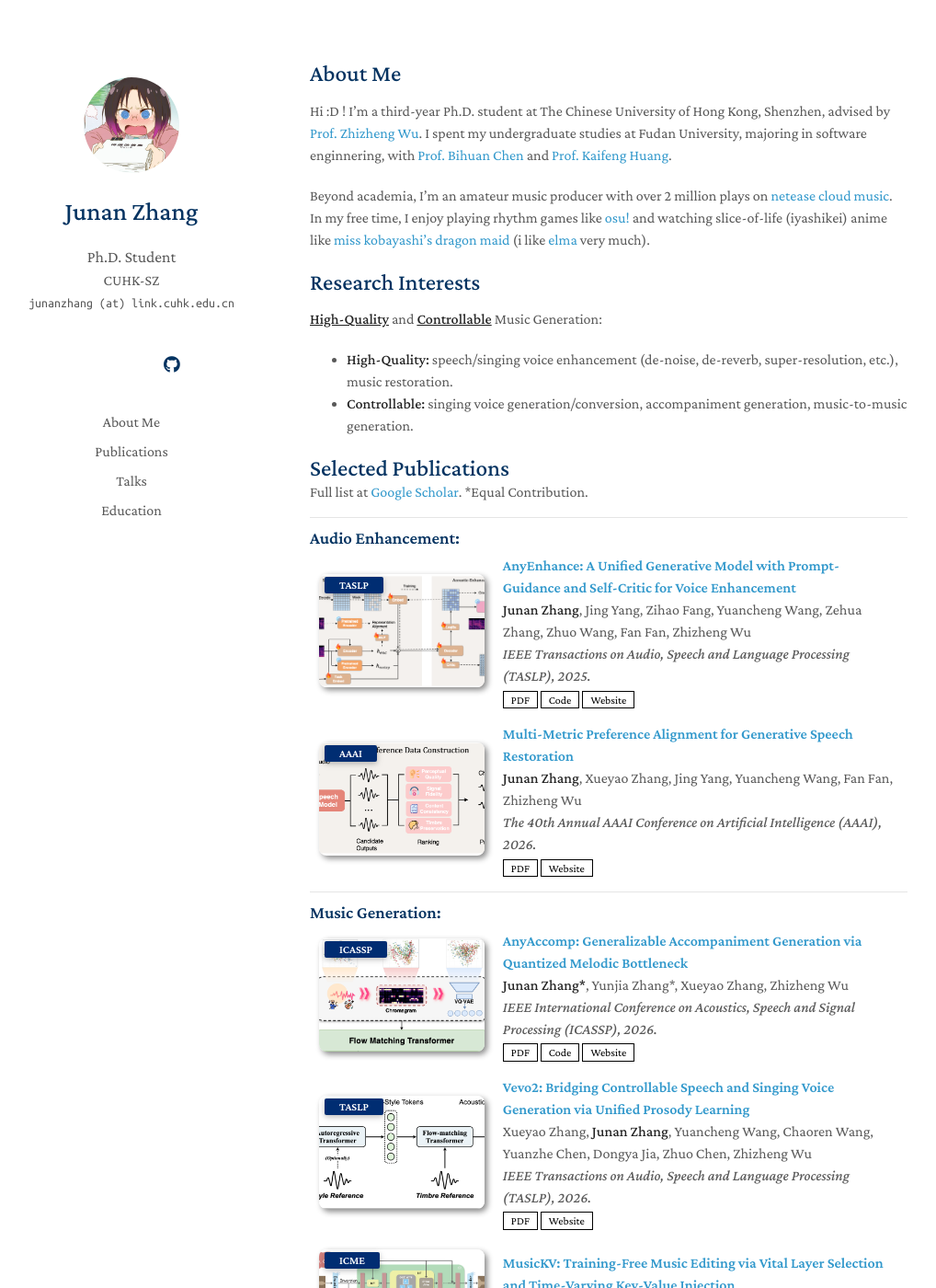
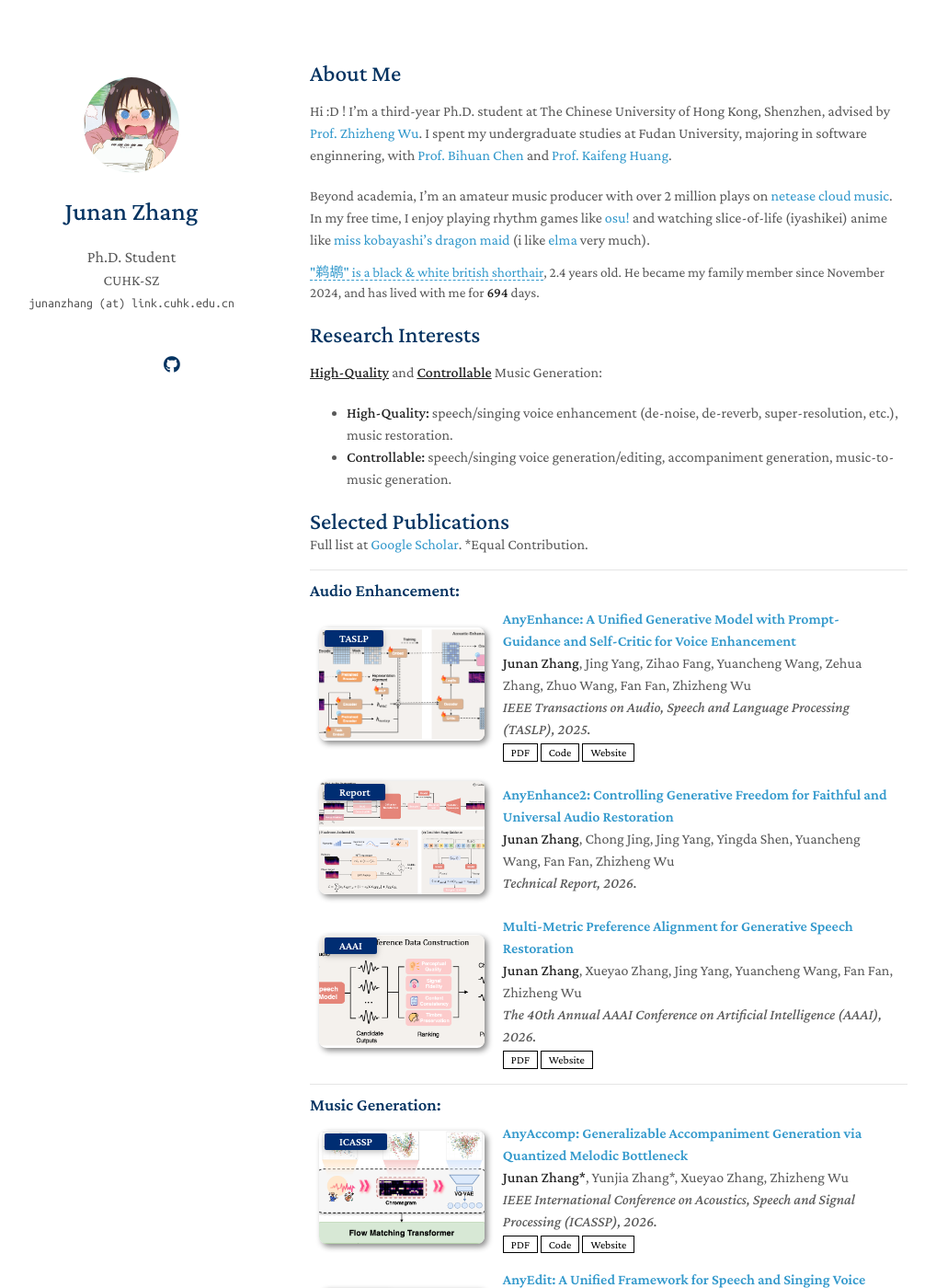
Before and after one commit to viewfinder-annn/viewfinder-annn.github.io, a Jekyll site: the page built from index.md, in a window 1280 px wide and 1400 px high. Shown: the whole window at 92% size, without its empty margins (133-1151 px from the left). Built offline with Jekyll 4.4.1, drawn with Linux system fonts in a browser that asks for light colours; a style sheet for code colours, icons or effects is not loaded; some of the changed text lies outside the part shown.

Commit message:
20260930

```diff
--- a/_data/publications.yml
+++ b/_data/publications.yml
@@ -7,6 +7,12 @@ audio_enhancement:
     page: https://amphionspace.github.io/anyenhance
     code: https://github.com/viewfinder-annn/AnyEnhance-v1
     image: ./assets/img/anyenhance.png
+
+  - title: "AnyEnhance2: Controlling Generative Freedom for Faithful and Universal Audio Restoration"
+    authors: <strong>Junan Zhang</strong>, Chong Jing, Jing Yang, Yingda Shen, Yuancheng Wang, Fan Fan, Zhizheng Wu
+    conference_short: Report
+    conference: Technical Report, 2026.
+    image: ./assets/img/anyenhance2.png
 
   - title: "Multi-Metric Preference Alignment for Generative Speech Restoration"
     authors: <strong>Junan Zhang</strong>, Xueyao Zhang, Jing Yang, Yuancheng Wang, Fan Fan, Zhizheng Wu
@@ -25,6 +31,13 @@ music_generation:
     page: https://anyaccomp.github.io
     code: https://github.com/AmphionTeam/AnyAccomp
     image: ./assets/img/anyaccomp.png
+
+  - title: "AnyEdit: A Unified Framework for Speech and Singing Voice Editing with Real-World Environmental Consistency"
+    authors: Yunjia Zhang*, <strong>Junan Zhang*</strong>, Jing Yang*, Xueyao Zhang, Fan Fan, Zhizheng Wu
+    conference_short: NeurIPS
+    conference: Annual Conference on Neural Information Processing Systems (NeurIPS), 2026.
+    page: https://any-edit.github.io/
+    image: ./assets/img/anyedit.png
 
   - title: "Vevo2: Bridging Controllable Speech and Singing Voice Generation via Unified Prosody Learning"
     authors: Xueyao Zhang, <strong>Junan Zhang</strong>, Yuancheng Wang, Chaoren Wang, Yuanzhe Chen, Dongya Jia, Zhuo Chen, Zhizheng Wu
--- a/_includes/news.md
+++ b/_includes/news.md
@@ -1,5 +1,7 @@
 ## News {#news}
 
+- **[Sep. 2026]** 1 paper accepted to NeurIPS 2026: [AnyEdit])!
+- **[Aug. 2026]** 1 paper accepted to ISMIR 2026: [DDSynth-RL](https://arxiv.org/abs/2608.03032)!
 - **[Mar. 2026]** 2 papers accepted to ICME 2026: [MusicKV]() and [FMPP]()!
 - **[Mar. 2026]** our paper [Vevo2](https://arxiv.org/abs/2508.16332) is accepted to TASLP 2026!
 - **[Jan. 2026]** our paper [AnyAccomp](https://arxiv.org/abs/2509.14052) is accepted to ICASSP 2026!
--- a/_includes/services.md
+++ b/_includes/services.md
@@ -9,13 +9,20 @@
 <h4 style="margin:0 10px 0;">Conference Reviewers</h4>
 
 <ul style="margin:0 0 5px;">
-<a href="https://interspeech2026.org/">Interspeech 2026</a>, <a href="https://2026.ieeeicassp.org/">IEEE ICASSP 2026</a>, <a href="https://m-a-p.ai/LLM4Music/">LLM4Music @ ISMIR 2025</a>
+  <li>NeurIPS: <a href="https://neurips.cc/Conferences/2026">2026</a></li>
+  <li>ICLR: <a href="https://iclr.cc/Conferences/2027">2027</a></li>
+  <li>AAAI: <a href="https://aaai.org/conference/aaai/aaai-27/">2027</a></li>
+  <li>Interspeech: <a href="https://interspeech2026.org/">2026</a></li>
+  <li>ICASSP: <a href="https://2026.ieeeicassp.org/">2026</a>, <a href="https://2027.ieeeicassp.org/">2027</a></li>
+  <li>ISMIR: <a href="https://m-a-p.ai/LLM4Music/">2025</a>, <a href="https://ismir2026.ismir.net/">2026</a></li>
+  <li>IEEE SLT: <a href="https://attend.ieee.org/slt-2026/">2026</a></li>
+  <!-- <li>LLM4Music @ ISMIR:  -->
 </ul>
 
 <h4 style="margin:0 10px 0;">Journal Reviewers</h4>
 
 <ul style="margin:0 0 5px;">
-<a href="https://ieeexplore.ieee.org/xpl/RecentIssue.jsp?punumber=10723155">IEEE TASLP</a>, <a href="https://ieeexplore.ieee.org/xpl/RecentIssue.jsp?punumber=97">IEEE SPL</a>
+<a href="https://ieeexplore.ieee.org/xpl/RecentIssue.jsp?punumber=34">IEEE TPAMI</a>, <a href="https://ieeexplore.ieee.org/xpl/RecentIssue.jsp?punumber=10723155">IEEE TASLP</a>, <a href="https://ieeexplore.ieee.org/xpl/RecentIssue.jsp?punumber=83">IEEE TIP</a>, <a href="https://ieeexplore.ieee.org/xpl/RecentIssue.jsp?punumber=97">IEEE SPL</a>
 </ul>
 
 
--- a/_layouts/homepage.html
+++ b/_layouts/homepage.html
@@ -33,6 +33,11 @@
     <link rel="stylesheet" href="./assets/css/style-no-dark-mode.css">
     <link rel="stylesheet" href="./assets/css/publications-no-dark-mode.css">
     {% endif %}
+    <style>
+      a.tihu-link { position: relative; border-bottom: 1px dashed currentColor; text-decoration: none; }
+      a.tihu-link img { display: none; position: absolute; left: 0; bottom: 1.4em; width: 360px; height: auto; border-radius: 8px; box-shadow: 0 4px 16px rgba(0,0,0,.25); z-index: 20; }
+      a.tihu-link:hover img { display: block; }
+    </style>
 
   </head>
   <body>
@@ -90,15 +95,6 @@
         </a>
         {% endif %}
         </div>
-        <br>
-
-        <nav style="margin-top: 0.5em; text-align: center;">
-          <a href="#about-me" style="text-decoration: none; color: inherit; display: block; margin-bottom: 0.5em;">About Me</a>
-          <!-- <a href="#news" style="text-decoration: none; color: inherit; display: block; margin-bottom: 0.5em;">News</a> -->
-          <a href="#publications" style="text-decoration: none; color: inherit; display: block; margin-bottom: 0.5em;">Publications</a>
-          <a href="#talks" style="text-decoration: none; color: inherit; display: block; margin-bottom: 0.5em;">Talks</a>
-          <a href="#education" style="text-decoration: none; color: inherit; display: block; margin-bottom: 0.5em;">Education</a>
-        </nav>
 
       </header>
       <section>
--- a/index.md
+++ b/index.md
@@ -4,41 +4,41 @@ layout: homepage
 
 ## About Me {#about-me}
 
-{% assign current_year = site.time | date: '%Y' | plus: 0 %}
-{% assign current_month = site.time | date: '%m' | plus: 0 %}
-{% assign phd_start_year = site.data.info.phd_start_year | plus: 0 %}
-{% assign year_diff = current_year | minus: phd_start_year %}
-
-{% if current_month >= 9 %}
-  {% assign academic_year = year_diff | plus: 1 %}
-{% else %}
-  {% assign academic_year = year_diff %}
-{% endif %}
-
-{% case academic_year %}
-  {% when 1 %}
-    {% assign year_string = "first-year" %}
-  {% when 2 %}
-    {% assign year_string = "second-year" %}
-  {% when 3 %}
-    {% assign year_string = "third-year" %}
-  {% when 4 %}
-    {% assign year_string = "fourth-year" %}
-  {% when 5 %}
-    {% assign year_string = "fifth-year" %}
-  {% else %}
-    {% assign year_string = "Ph.D." %}
-{% endcase %}
-
-Hi :D ! I'm a {{ year_string }} Ph.D. student at The Chinese University of Hong Kong, Shenzhen, advised by [Prof. Zhizheng Wu](https://drwuz.com/). I spent my undergraduate studies at Fudan University, majoring in software enginnering, with [Prof. Bihuan Chen](https://chenbihuan.github.io/) and [Prof. Kaifeng Huang](https://kaifeng-h.github.io/).
+Hi :D ! I'm a <span id="phd-year">...</span> Ph.D. student at The Chinese University of Hong Kong, Shenzhen, advised by [Prof. Zhizheng Wu](https://drwuz.com/). I spent my undergraduate studies at Fudan University, majoring in software enginnering, with [Prof. Bihuan Chen](https://chenbihuan.github.io/) and [Prof. Kaifeng Huang](https://kaifeng-h.github.io/).
 
 Beyond academia, I'm an amateur music producer with over 2 million plays on [netease cloud music](https://music.163.com/#/artist/album?id=12030266). In my free time, I enjoy playing rhythm games like [osu!](https://osu.ppy.sh) and watching slice-of-life (iyashikei) anime like [miss kobayashi's dragon maid](https://maidragon.jp/) (i like [elma](https://maid-dragon.fandom.com/wiki/Elma) very much).
+
+<!-- **I'm currently a research intern at [ByteDance Seed](https://seed.bytedance.com/), developing the SeedMusic model.** -->
+
+<p style="font-size: 0.95rem; margin-top: -8px;"><a class="tihu-link" href="./assets/img/tihu.jpg" target="_blank">"鹈鹕" is a black & white british shorthair<img src="./assets/img/tihu.jpg" alt=""></a>, <span id="tihu-age">...</span> old. He became my family member since November 2024, and has lived with me for <strong id="tihu-days">...</strong> days.</p>
+<script>
+(function () {
+  var now = new Date();
+  var year = now.getFullYear();
+  var month = now.getMonth() + 1;
+  var phdStartYear = 2024;
+  var academicYear = year - phdStartYear + (month >= 9 ? 1 : 0);
+  var yearNames = {1: "first-year", 2: "second-year", 3: "third-year", 4: "fourth-year", 5: "fifth-year"};
+  var yearEl = document.getElementById("phd-year");
+  if (yearEl) yearEl.textContent = yearNames[academicYear] || "Ph.D.";
+
+  var birth = new Date(2024, 4, 1); // May 2024
+  var home = new Date(2024, 10, 6); // Nov 6, 2024
+  var msPerDay = 86400000;
+  var ageYears = (now - birth) / (365.25 * msPerDay);
+  var livedDays = Math.floor((new Date(year, now.getMonth(), now.getDate()) - home) / msPerDay);
+  var ageEl = document.getElementById("tihu-age");
+  var daysEl = document.getElementById("tihu-days");
+  if (ageEl) ageEl.textContent = ageYears.toFixed(1) + " years";
+  if (daysEl) daysEl.textContent = livedDays;
+})();
+</script>
 
 ## Research Interests {#research-interests}
 
 **<u>High-Quality</u>** and **<u>Controllable</u>** Music Generation:
 - **High-Quality:** speech/singing voice enhancement (de-noise, de-reverb, super-resolution, etc.), music restoration.
-- **Controllable:** singing voice generation/conversion, accompaniment generation, music-to-music generation.
+- **Controllable:** speech/singing voice generation/editing, accompaniment generation, music-to-music generation.
 
 <!-- {% include_relative _includes/news.md %} -->
 
```
Also changed, not shown: assets/img/anyedit.png (added), assets/img/anyenhance2.png (added), assets/img/tihu.jpg (added), 1 other file.
